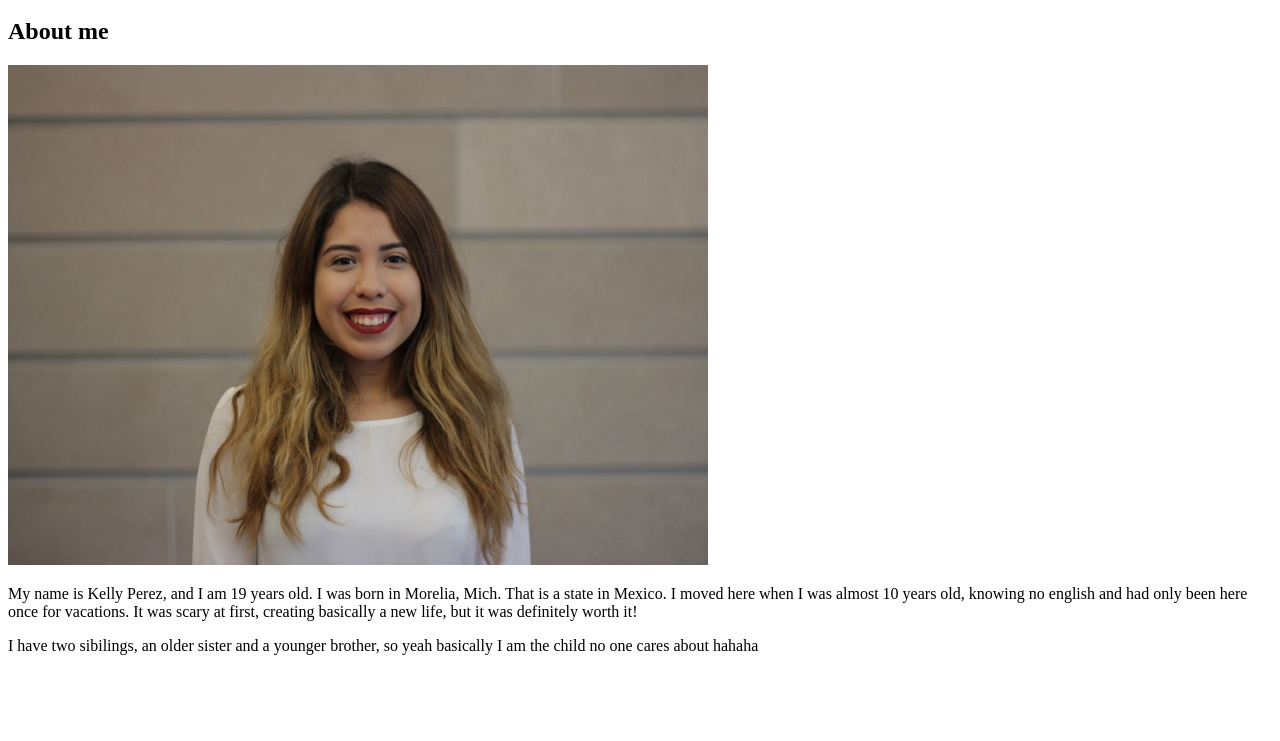
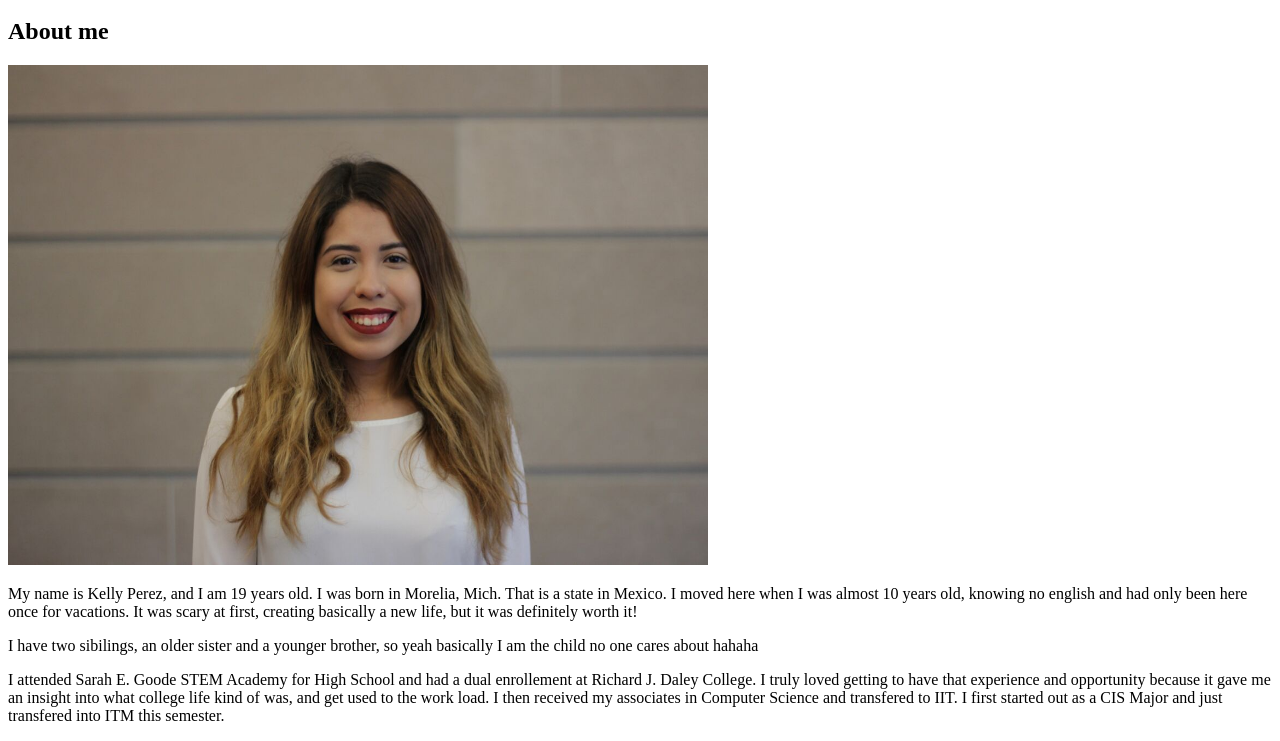
Before and after one commit to kellisse/Project1, a plain HTML site: page index.html in a window 1280 px wide. Shown: the part 136-877 px from the top of the page. Before the commit the page ends 807 px from the top, so only its background shows below. Drawn offline with Linux system fonts and the light colour scheme; files whose address does not match are found by name.

Commit message:
paragraph 2

```diff
--- a/index.html
+++ b/index.html
@@ -19,6 +19,9 @@
       <p>
         I have two sibilings, an older sister and a younger brother, so yeah basically I am the child no one cares about hahaha
       </p>
+      <p>
+       I attended Sarah E. Goode STEM Academy for High School and had a dual enrollement at Richard J. Daley College. I truly loved getting to have that experience and opportunity because it gave me an insight into what college life kind of was, and get used to the work load. I then received my associates in Computer Science and transfered to IIT. I first started out as a CIS Major and just transfered into ITM this semester.
+      </p>
 
   </body>
 </html>
```
